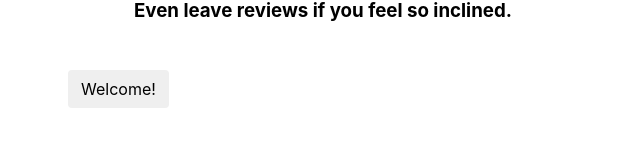
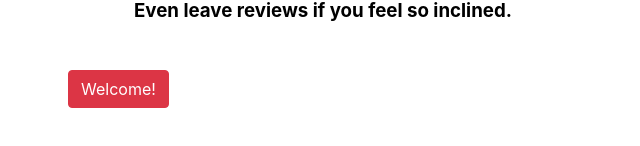
Before and after one commit to aniledev/bon-appetit, a React (Create React App) app: page / in a window 1280 px wide. Shown: the part 484-630 px from the top of the page, without its empty margins (317-957 px from the left). Built offline with nearby package versions, Linux system fonts and the light colour scheme.

Commit message:
CHORE: add additional vanilla styling for ListRoute

```diff
--- a/src/styles/ListRoute.css
+++ b/src/styles/ListRoute.css
@@ -236,6 +236,36 @@
   border-top: 1px solid #dee2e6;
 }
 
+.btn {
+  display: inline-block;
+  font-weight: 400;
+  color: #212529;
+  text-align: center;
+  vertical-align: middle;
+  -webkit-user-select: none;
+  user-select: none;
+  background-color: transparent;
+  border: 1px solid transparent;
+  padding: 0.375rem 0.75rem;
+  font-size: 1rem;
+  line-height: 1.5;
+  border-radius: 0.25rem;
+  transition: color 0.15s ease-in-out, background-color 0.15s ease-in-out,
+    border-color 0.15s ease-in-out, box-shadow 0.15s ease-in-out;
+}
+
+.btn-warning {
+  color: #212529;
+  background-color: #ffc107;
+  border-color: #ffc107;
+}
+
+.btn-danger {
+  color: #fff;
+  background-color: #dc3545;
+  border-color: #dc3545;
+}
+
 @media (min-width: 576px) {
   .mr-sm-2,
   .mx-sm-2 {
```
